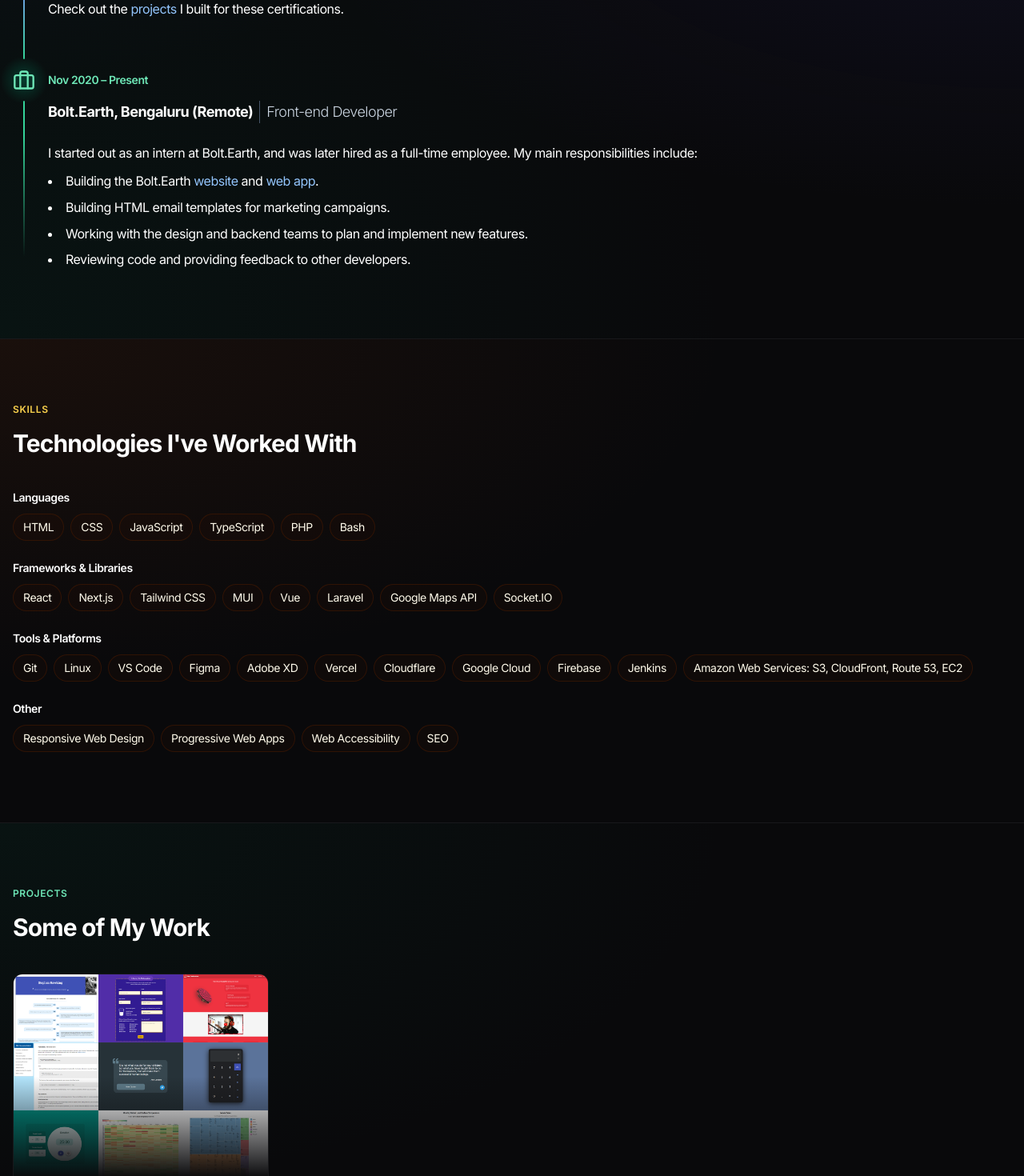
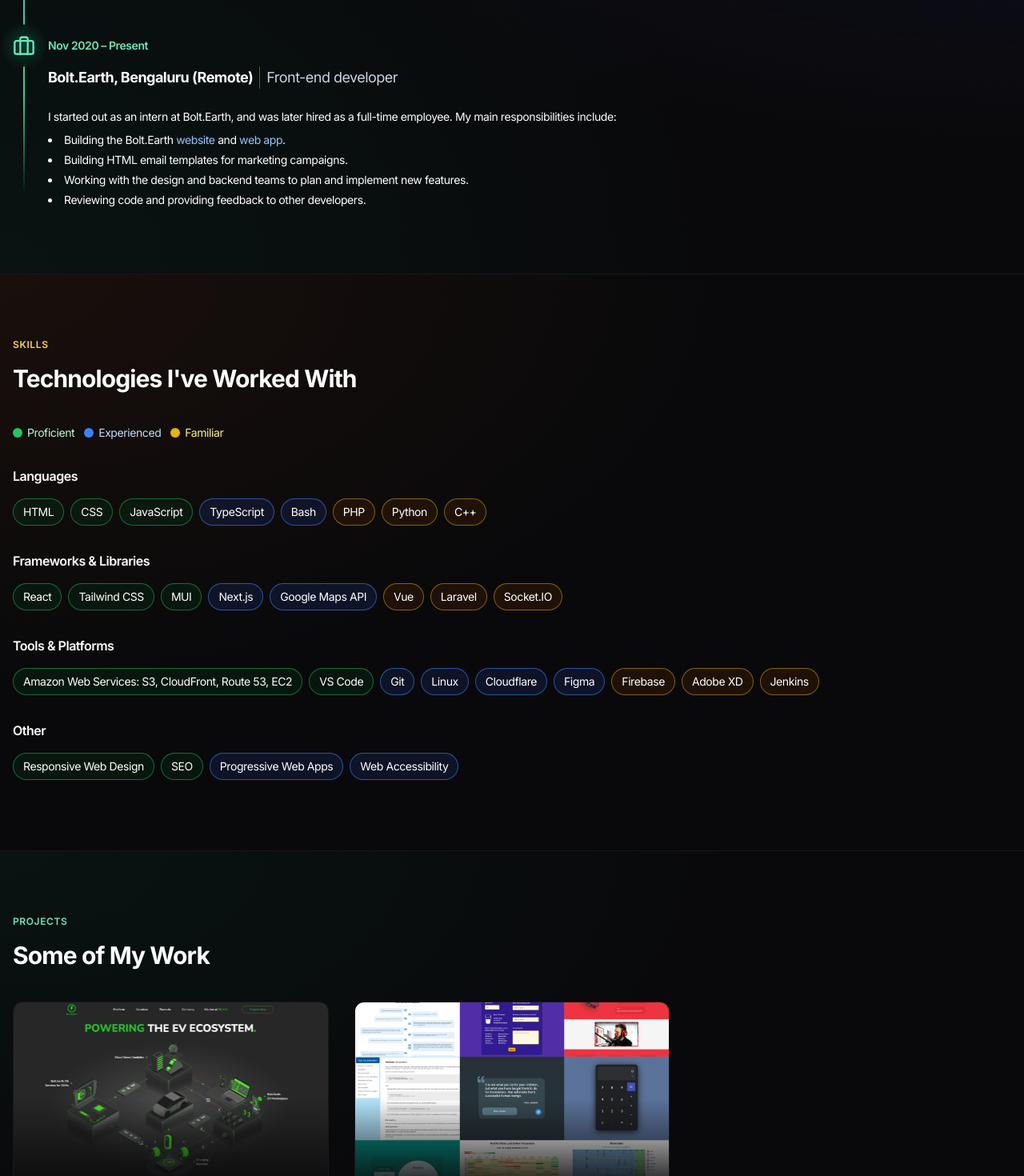
Before and after one commit to pratv1/pratv1.github.io, a Next.js app: page / in a window 1280 px wide. Shown: the part 1330-2800 px from the top of the page at 80% size. Built offline with nearby package versions, Linux system fonts and the light colour scheme.

Commit message:
Add blog page; Update styling

```diff
--- /dev/null
+++ b/app/blog/page.jsx
@@ -0,0 +1,87 @@
+import Link from "next/link";
+
+export const metadata = {
+  title: "Blog | Pratik V",
+  description:
+    "I write about front-end development and other things that interest me.",
+};
+
+const Page = () => {
+  return (
+    <>
+      <section
+        className="border-b border-zinc-900"
+        style={{
+          background: [
+            "radial-gradient(at top, rgba(30, 58, 138, 0.15), transparent 50%)",
+          ].join(", "),
+        }}
+      >
+        <div className="container py-14 text-center lg:py-20">
+          <h1 className="text-4xl font-extrabold sm:text-5xl">
+            <span className="bg-gradient-to-r from-blue-200 to-blue-400 bg-clip-text text-transparent">
+              Blog
+            </span>
+          </h1>
+          <p className="mt-6 text-sm text-slate-300 lg:mt-12 lg:text-base">
+            I write about front-end development and other things that interest
+            me.
+          </p>
+        </div>
+      </section>
+      <section
+        className="min-h-screen"
+        style={{
+          background: [
+            "radial-gradient(at top left, rgba(30, 41, 59, 0.15), transparent 50%)",
+            "radial-gradient(at center right, rgba(30, 41, 59, 0.15), transparent 50%)",
+            "radial-gradient(at bottom left, rgba(30, 41, 59, 0.15), transparent 50%)",
+          ].join(", "),
+        }}
+      >
+        <div className="container py-14 lg:py-16">
+          <div className="grid gap-6 sm:grid-cols-2 md:grid-cols-3 lg:gap-8">
+            {[
+              {
+                title:
+                  "Full-page scroll animation with Framer Motion, React, and Tailwind CSS",
+                link: "/blog/full-page-scroll-animation-with-framer-motion-react-and-tailwind-css",
+                thumbnail:
+                  "/images/pages/home/bolt-earth-website-thumbnail.png",
+                description:
+                  "Technical breakdown of Bolt.Earth's landing page animation.",
+              },
+            ].map((el, i) => (
+              <div
+                key={i}
+                className="group h-full w-full overflow-hidden rounded-xl border border-zinc-900 bg-zinc-950"
+              >
+                <div className="relative h-60 overflow-hidden">
+                  <img
+                    src={el.thumbnail}
+                    alt={el.title}
+                    className="relative h-full w-full object-cover transition-all duration-300 group-hover:scale-105"
+                  />
+                  <div className="pointer-events-none absolute bottom-0 h-full w-full bg-gradient-to-t from-zinc-950 to-transparent to-50%" />
+                </div>
+                <div className="p-4 pb-8">
+                  <Link
+                    className="font-semibold hover:underline lg:text-lg"
+                    href={el.link}
+                  >
+                    {el.title}
+                  </Link>
+                  <div className="mt-4 text-sm !leading-relaxed text-slate-300">
+                    {el.description}
+                  </div>
+                </div>
+              </div>
+            ))}
+          </div>
+        </div>
+      </section>
+    </>
+  );
+};
+
+export default Page;
--- a/app/globals.css
+++ b/app/globals.css
@@ -9,3 +9,8 @@
 html {
   scroll-behavior: smooth;
 }
+
+::selection {
+  background-color: #1f2937;
+  color: #fff;
+}
--- a/app/layout.jsx
+++ b/app/layout.jsx
@@ -31,9 +31,10 @@ export default function RootLayout({ children }) {
             <Link
               href="/"
               title="Home"
-              className="text-gray-300 transition-all hover:text-white"
+              className="flex items-center space-x-3 whitespace-nowrap text-gray-300 transition-all hover:text-white"
             >
               <Home size={20} />
+              <span className="hidden font-bold sm:inline-block">Pratik V</span>
             </Link>
             <div className="flex w-full items-center justify-end">
               {[
@@ -46,7 +47,7 @@ export default function RootLayout({ children }) {
                   key={i}
                   href={el.href}
                   className={cn(
-                    "rounded-full border border-transparent px-3.5 py-1.5 text-sm text-gray-300 transition-all hover:bg-zinc-900 hover:text-white active:bg-zinc-800",
+                    "rounded-full border border-transparent px-3.5 py-1.5 text-sm font-semibold text-gray-300 transition-all hover:bg-zinc-900 hover:text-white active:bg-zinc-800",
                     el.title !== "Blog" && "hidden sm:block",
                   )}
                 >
@@ -69,7 +70,7 @@ export default function RootLayout({ children }) {
         <footer className="bg-black text-sm">
           <div className="container flex flex-col items-center justify-center py-6 text-center text-gray-400 md:flex-row">
             <span>Designed and coded by Pratik</span>
-            <span className="mx-2 text-gray-800">•</span>
+            <span className="mx-2 opacity-60">•</span>
             <a
               className="flex items-center space-x-1.5 transition-all hover:text-gray-300 hover:underline"
               href="https://github.com/pratv1/pratv1.github.io"
--- a/app/page.jsx
+++ b/app/page.jsx
@@ -13,6 +13,7 @@ import {
   Linkedin,
   Mail,
 } from "lucide-react";
+import Link from "next/link";
 
 const Home = () => {
   return (
@@ -114,14 +115,14 @@ const Home = () => {
         className="border-t border-zinc-900 pt-4"
         style={{
           background: [
-            "radial-gradient(at top left, rgba(30, 58, 138, 0.15), transparent 50%)",
+            "radial-gradient(at top left, rgba(76, 29, 149, 0.15), transparent 50%)",
             "radial-gradient(at center right, rgba(49, 46, 129, 0.15), transparent 50%)",
             "radial-gradient(at bottom left, rgba(6, 78, 59, 0.15), transparent 50%)",
           ].join(", "),
         }}
       >
         <div className="container py-14 lg:py-20">
-          <div className="mb-4 text-xs font-semibold uppercase tracking-wider text-blue-300">
+          <div className="mb-4 text-xs font-semibold uppercase tracking-wider text-violet-300">
             About Me
           </div>
           <h3 className="mb-6 text-2xl font-bold sm:text-3xl lg:mb-10">
@@ -140,7 +141,7 @@ const Home = () => {
               },
               timePeriod: "Apr 2015 – Apr 2019",
               title: "Alwar Public School, Rajasthan",
-              subtitle: "Secondary School (CBSE India)",
+              subtitle: "Secondary school (CBSE India)",
               content: (
                 <p>
                   I was first introduced to HTML in 2016 when I was in 10th
@@ -161,7 +162,7 @@ const Home = () => {
               },
               timePeriod: "Mar 2018 – Oct 2020",
               title: "freeCodeCamp.org",
-              subtitle: "Web Development Courses",
+              subtitle: "Web development courses",
               content: (
                 <>
                   <p className="mb-4">
@@ -235,7 +236,7 @@ const Home = () => {
               },
               timePeriod: "Nov 2020 – Present",
               title: "Bolt.Earth, Bengaluru (Remote)",
-              subtitle: "Front-end Developer",
+              subtitle: "Front-end developer",
               content: (
                 <>
                   <p className="leading-relaxed">
@@ -243,7 +244,7 @@ const Home = () => {
                     hired as a full-time employee. My main responsibilities
                     include:
                   </p>
-                  <ul className="mt-2 list-inside list-disc">
+                  <ul className="mt-1 list-inside list-disc">
                     {[
                       <>
                         Building the Bolt.Earth{" "}
@@ -270,9 +271,7 @@ const Home = () => {
                       "Working with the design and backend teams to plan and implement new features.",
                       "Reviewing code and providing feedback to other developers.",
                     ].map((el, i) => (
-                      <li key={i} className="mb-1">
-                        {el}
-                      </li>
+                      <li key={i}>{el}</li>
                     ))}
                   </ul>
                 </>
@@ -309,11 +308,9 @@ const Home = () => {
                 <div className="mb-6 flex flex-col space-y-1 lg:flex-row lg:items-stretch lg:space-x-2 lg:space-y-0 lg:text-lg">
                   <b className="font-bold">{el.title}</b>
                   <span className="hidden border-l border-slate-600 lg:inline-block" />
-                  <span className="font-light text-slate-300">
-                    {el.subtitle}
-                  </span>
+                  <span className="text-slate-300">{el.subtitle}</span>
                 </div>
-                <div className="text-sm !leading-[1.8em] text-white lg:text-base">
+                <div className="text-sm !leading-[1.8em] text-white">
                   {el.content}
                 </div>
               </div>
@@ -337,61 +334,78 @@ const Home = () => {
           <h3 className="mb-6 text-2xl font-bold sm:text-3xl lg:mb-10">
             Technologies I've Worked With
           </h3>
+          <div className="flex flex-wrap text-sm">
+            <div className="mr-3 flex items-center space-x-1.5">
+              <div className="h-3 w-3 rounded-full bg-green-500" />
+              <span className="text-green-200">Proficient</span>
+            </div>
+            <div className="mr-3 flex items-center space-x-1.5">
+              <div className="h-3 w-3 rounded-full bg-blue-500" />
+              <span className="text-blue-200">Experienced</span>
+            </div>
+            <div className="mr-3 flex items-center space-x-1.5">
+              <div className="h-3 w-3 rounded-full bg-yellow-500" />
+              <span className="text-yellow-200">Familiar</span>
+            </div>
+          </div>
           {[
             {
               category: "Languages",
-              items: ["HTML", "CSS", "JavaScript", "TypeScript", "PHP", "Bash"],
+              items: {
+                proficient: ["HTML", "CSS", "JavaScript"],
+                experienced: ["TypeScript", "Bash"],
+                familiar: ["PHP", "Python", "C++"],
+              },
             },
             {
               category: "Frameworks & Libraries",
-              items: [
-                "React",
-                "Next.js",
-                "Tailwind CSS",
-                "MUI",
-                "Vue",
-                "Laravel",
-                "Google Maps API",
-                "Socket.IO",
-              ],
+              items: {
+                proficient: ["React", "Tailwind CSS", "MUI"],
+                experienced: ["Next.js", "Google Maps API"],
+                familiar: ["Vue", "Laravel", "Socket.IO"],
+              },
             },
             {
               category: "Tools & Platforms",
-              items: [
-                "Git",
-                "Linux",
+              items: {
+                proficient: [
+                  "Amazon Web Services: S3, CloudFront, Route 53, EC2",
                   "VS Code",
-                "Figma",
-                "Adobe XD",
-                "Vercel",
-                "Cloudflare",
-                "Google Cloud",
-                "Firebase",
-                "Jenkins",
-                "Amazon Web Services: S3, CloudFront, Route 53, EC2",
                 ],
+                experienced: ["Git", "Linux", "Cloudflare", "Figma"],
+                familiar: ["Firebase", "Adobe XD", "Jenkins"],
+              },
             },
             {
               category: "Other",
-              items: [
-                "Responsive Web Design",
-                "Progressive Web Apps",
-                "Web Accessibility",
-                "SEO",
-              ],
+              items: {
+                proficient: ["Responsive Web Design", "SEO"],
+                experienced: ["Progressive Web Apps", "Web Accessibility"],
+                familiar: [],
+              },
             },
           ].map((el, i) => (
-            <div key={i} className="mt-4 first:mt-0">
-              <div className="text-sm font-semibold">{el.category}</div>
-              <div className="mt-2.5 flex flex-wrap items-center">
-                {el.items.map((item, i) => (
+            <div key={i} className={cn("mt-6", i === 0 && "lg:mt-8")}>
+              <div className="font-semibold">{el.category}</div>
+              <div className="mt-4 flex flex-wrap items-center text-sm">
+                {Object.entries(el.items).map(([proficiency, list]) =>
+                  list.map((item, i) => (
                     <div
                       key={i}
-                    className="mb-2 mr-2 cursor-default rounded-full border border-amber-950/60 bg-amber-950/10 px-3 py-1.5 text-sm text-amber-50 transition-all hover:border-amber-800 hover:bg-amber-950 hover:text-white"
+                      className={cn(
+                        "mb-2 mr-2 cursor-default rounded-full border px-3 py-1.5 transition-all",
+                        proficiency === "proficient" &&
+                          "border-green-500/50 bg-green-950/40 hover:border-green-500 hover:bg-green-900",
+                        proficiency === "experienced" &&
+                          "border-blue-500/60 bg-blue-950/40 hover:border-blue-500 hover:bg-blue-900",
+                        proficiency === "familiar" &&
+                          "border-yellow-500/50 bg-yellow-950/40 hover:border-yellow-500 hover:bg-yellow-900",
+                      )}
                     >
                       <span>{item}</span>
                     </div>
-                ))}
+                  )),
+                )}
               </div>
             </div>
           ))}
@@ -414,32 +428,109 @@ const Home = () => {
           <h3 className="mb-6 text-2xl font-bold sm:text-3xl lg:mb-10">
             Some of My Work
           </h3>
-          <div className="flex items-stretch">
-            <div className="group w-full max-w-xs overflow-hidden rounded-xl border border-zinc-900">
-              <div className="relative overflow-hidden">
+          <div className="grid gap-6 sm:grid-cols-2 md:grid-cols-3 lg:gap-8">
+            {[
+              {
+                title: "Bolt.Earth Website",
+                link: "https://bolt.earth",
+                thumbnail:
+                  "/images/pages/home/bolt-earth-website-thumbnail.png",
+                description:
+                  "Built with Next.js and Tailwind CSS. Designed by the Bolt.Earth design team.",
+              },
+              {
+                title: "freeCodeCamp Projects",
+                link: "https://pratv1.github.io/fCC-projects",
+                thumbnail: "/images/pages/home/fcc-projects-thumbnail.png",
+                description:
+                  "A collection of projects I built for the freeCodeCamp certifications.",
+              },
+            ].map((el, i) => (
+              <div
+                key={i}
+                className="group h-full w-full overflow-hidden rounded-xl border border-zinc-900 bg-zinc-950"
+              >
+                <div className="relative h-60 overflow-hidden">
                   <img
-                  src="/images/pages/home/fcc-projects-thumbnail.png"
-                  alt="freeCodeCamp Projects"
-                  className="relative w-full transition-all duration-300 group-hover:scale-105"
+                    src={el.thumbnail}
+                    alt={el.title}
+                    className="relative h-full w-full object-cover transition-all duration-300 group-hover:scale-105"
                   />
                   <div className="pointer-events-none absolute bottom-0 h-full w-full bg-gradient-to-t from-zinc-950 to-transparent to-50%" />
                 </div>
-              <div className="p-4 pb-6">
+                <div className="p-4 pb-8">
                   <a
                     className="flex w-fit items-center space-x-2 font-semibold hover:underline lg:text-lg"
-                  href="https://pratv1.github.io/fCC-projects"
+                    href={el.link}
                     target="_blank"
                     rel="noopener noreferrer"
                   >
-                  <span>freeCodeCamp Projects</span>
+                    <span>{el.title}</span>
                     <ExternalLink className="h-3 w-3 lg:h-4 lg:w-4" />
                   </a>
-                <div className="mt-3 text-sm !leading-relaxed">
-                  A collection of projects I built for the freeCodeCamp
-                  certifications.
+                  <div className="mt-4 text-sm !leading-relaxed text-slate-300">
+                    {el.description}
                   </div>
                 </div>
               </div>
+            ))}
+          </div>
+        </div>
+      </section>
+
+      <section
+        id="recent-blog-posts"
+        className="border-t border-zinc-900"
+        style={{
+          background: [
+            "radial-gradient(at top left, rgba(30, 58, 138, 0.15), transparent 50%)",
+          ].join(", "),
+        }}
+      >
+        <div className="container py-14 lg:py-20">
+          <div className="mb-4 text-xs font-semibold uppercase tracking-wider text-blue-300">
+            Blog
+          </div>
+          <h3 className="mb-6 text-2xl font-bold sm:text-3xl lg:mb-10">
+            My Recent Blog Posts
+          </h3>
+          <div className="grid gap-6 sm:grid-cols-2 md:grid-cols-3 lg:gap-8">
+            {[
+              {
+                title:
+                  "Full-page scroll animation with Framer Motion, React, and Tailwind CSS",
+                link: "/blog/full-page-scroll-animation-with-framer-motion-react-and-tailwind-css",
+                thumbnail:
+                  "/images/pages/home/bolt-earth-website-thumbnail.png",
+                description:
+                  "Technical breakdown of Bolt.Earth's landing page animation.",
+              },
+            ].map((el, i) => (
+              <div
+                key={i}
+                className="group h-full w-full overflow-hidden rounded-xl border border-zinc-900 bg-zinc-950"
+              >
+                <div className="relative h-60 overflow-hidden">
+                  <img
+                    src={el.thumbnail}
+                    alt={el.title}
+                    className="relative h-full w-full object-cover transition-all duration-300 group-hover:scale-105"
+                  />
+                  <div className="pointer-events-none absolute bottom-0 h-full w-full bg-gradient-to-t from-zinc-950 to-transparent to-50%" />
+                </div>
+                <div className="p-4 pb-8">
+                  <Link
+                    className="font-semibold hover:underline lg:text-lg"
+                    href={el.link}
+                  >
+                    {el.title}
+                  </Link>
+                  <div className="mt-4 text-sm !leading-relaxed text-slate-300">
+                    {el.description}
+                  </div>
+                </div>
+              </div>
+            ))}
           </div>
         </div>
       </section>
@@ -460,7 +551,7 @@ const Home = () => {
           <h3 className="mb-6 text-2xl font-bold sm:text-3xl lg:mb-10">
             Get in Touch
           </h3>
-          <p className="mb-6 text-sm !leading-relaxed lg:text-base">
+          <p className="mb-6 text-sm !leading-relaxed lg:mb-8 lg:text-base">
             Feel free to contact me through any of the following channels:
           </p>
           <div className="flex flex-wrap">
@@ -488,7 +579,7 @@ const Home = () => {
             ].map((el, i) => (
               <a
                 key={i}
-                className="mb-2 mr-2 flex w-fit items-center space-x-2.5 rounded-full border border-zinc-900 px-3 py-2 transition-all hover:border-zinc-800 hover:bg-zinc-900 active:bg-zinc-800"
+                className="mb-2 mr-2 flex w-fit items-center space-x-2.5 rounded-full border border-zinc-900 px-3.5 py-2 transition-all hover:border-zinc-800 hover:bg-zinc-900 active:bg-zinc-800"
                 href={el.link}
                 target="_blank"
                 rel="noopener noreferrer"
```
Also changed, not shown: public/images/pages/home/bolt-earth-website-thumbnail-large.png (added), public/images/pages/home/bolt-earth-website-thumbnail.png (added). Lines whose indentation alone changed are shown as unchanged.
